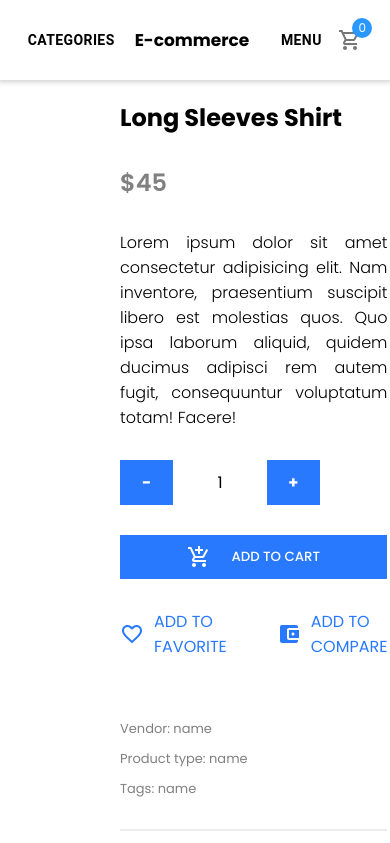
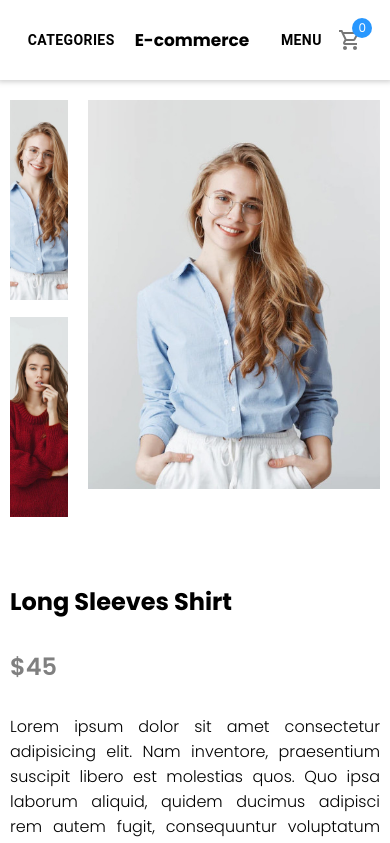
Before and after one commit to RizwanAhmed3000/E-commerce, a React (Create React App) app in the folder client/: page /product/1 in a window 390 px wide. Shown: the top 843 px of the page. Built offline with nearby package versions, Linux system fonts and the light colour scheme.

Commit message:
product responsive

```diff
--- a/client/src/Components/List/list.scss
+++ b/client/src/Components/List/list.scss
@@ -2,4 +2,9 @@
     display: flex;
     justify-content: space-between;
     flex-wrap: wrap;
+
+    @media (max-width: 850px) {
+        flex-direction: column;
+        align-items: center;
+    }
 }
--- a/client/src/Pages/Product/product.scss
+++ b/client/src/Pages/Product/product.scss
@@ -2,6 +2,14 @@
     padding: 20px 50px;
     display: flex;
     gap: 50px;
+
+    @media (max-width: 850px) {
+        flex-direction: column;
+    }
+
+    @media (max-width: 560px) {
+        padding: 20px 10px;
+    }
 
     .left {
         flex: 1;
--- a/client/src/Pages/Products/products.scss
+++ b/client/src/Pages/Products/products.scss
@@ -1,25 +1,29 @@
-.products{
+.products {
     padding: 30px 50px;
     display: flex;
 
-    .left{
+    @media (max-width: 850px) {
+        padding: 30px 15px;
+    }
+
+    .left {
         flex: 1;
         position: sticky;
         height: 100%;
         top: 112px;
 
-        .filterItem{
+        .filterItem {
             margin-bottom: 30px;
 
-            h2{
+            h2 {
                 font-weight: 400;
                 margin-bottom: 20px;
             }
 
-            .inputItem{
+            .inputItem {
                 margin-bottom: 10px;
 
-                label{
+                label {
                     margin-left: 12px;
                 }
             }
@@ -28,10 +32,10 @@
 
     }
 
-    .right{
+    .right {
         flex: 4;
 
-        .catImg{
+        .catImg {
             width: 100%;
             height: 300px;
             object-fit: cover;
```
Also changed, not shown: client/src/Components/Menu/Menu.jsx (+0 -12 lines).
